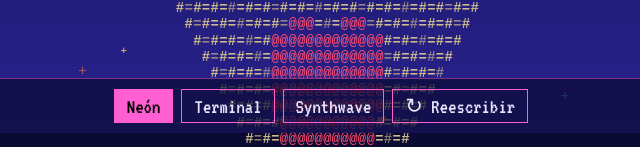
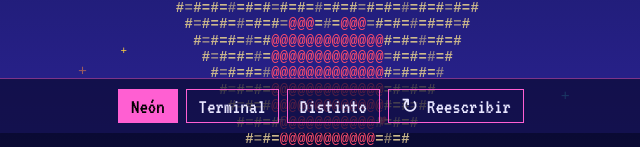
Before and after one commit to EzetaHR/ParaSilvi, a plain HTML site: page index.html in a window 1280 px wide. Shown: the part 667-814 px from the top of the page, 319-959 px from the left. Drawn offline with Linux system fonts and the light colour scheme.

Commit message:
Update index.html

```diff
--- a/index.html
+++ b/index.html
@@ -60,7 +60,7 @@ textarea{min-height:130px;resize:vertical}
 <div class="bar">
   <button data-s="neon">Neón</button>
   <button data-s="crt">Terminal</button>
-  <button data-s="synth">Synthwave</button>
+  <button data-s="synth">Distinto</button>
   <button id="bEdit">✎ Editar</button>
   <button id="bCopy">⧉ Copiar CONFIG</button>
   <button id="bPlay">↻ Reescribir</button>
```
